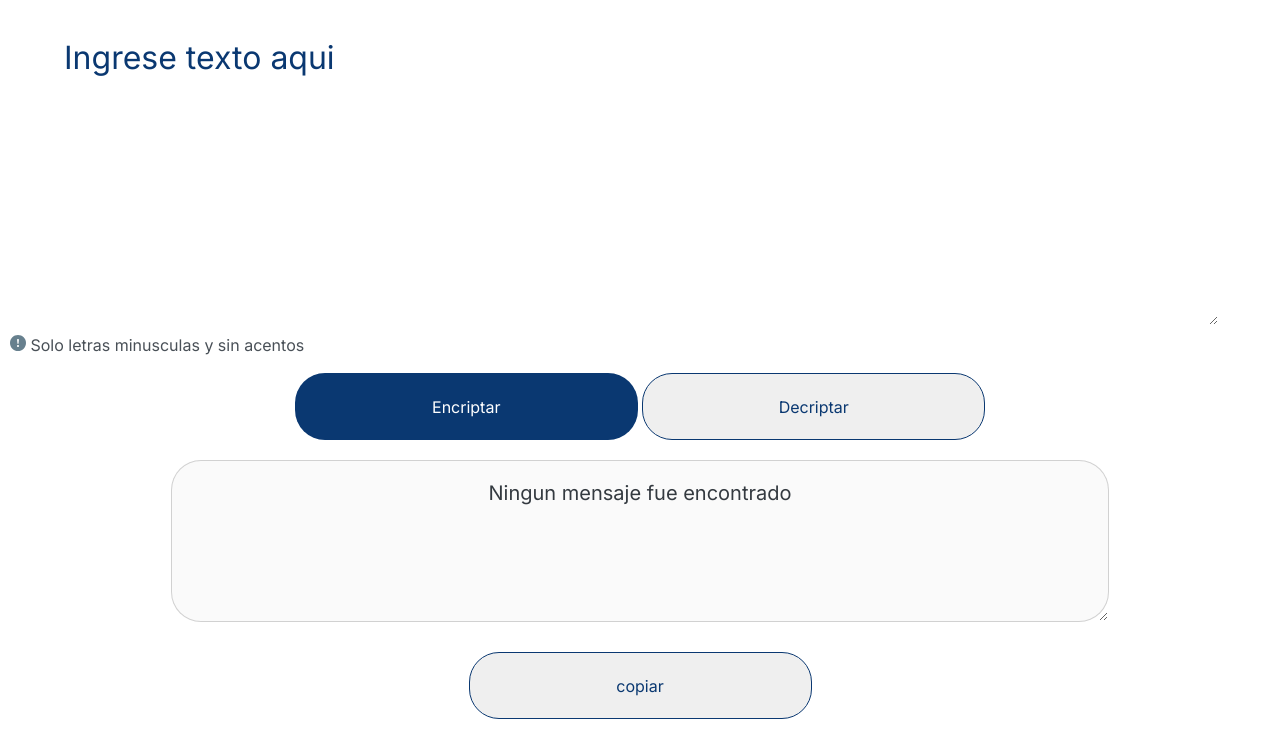
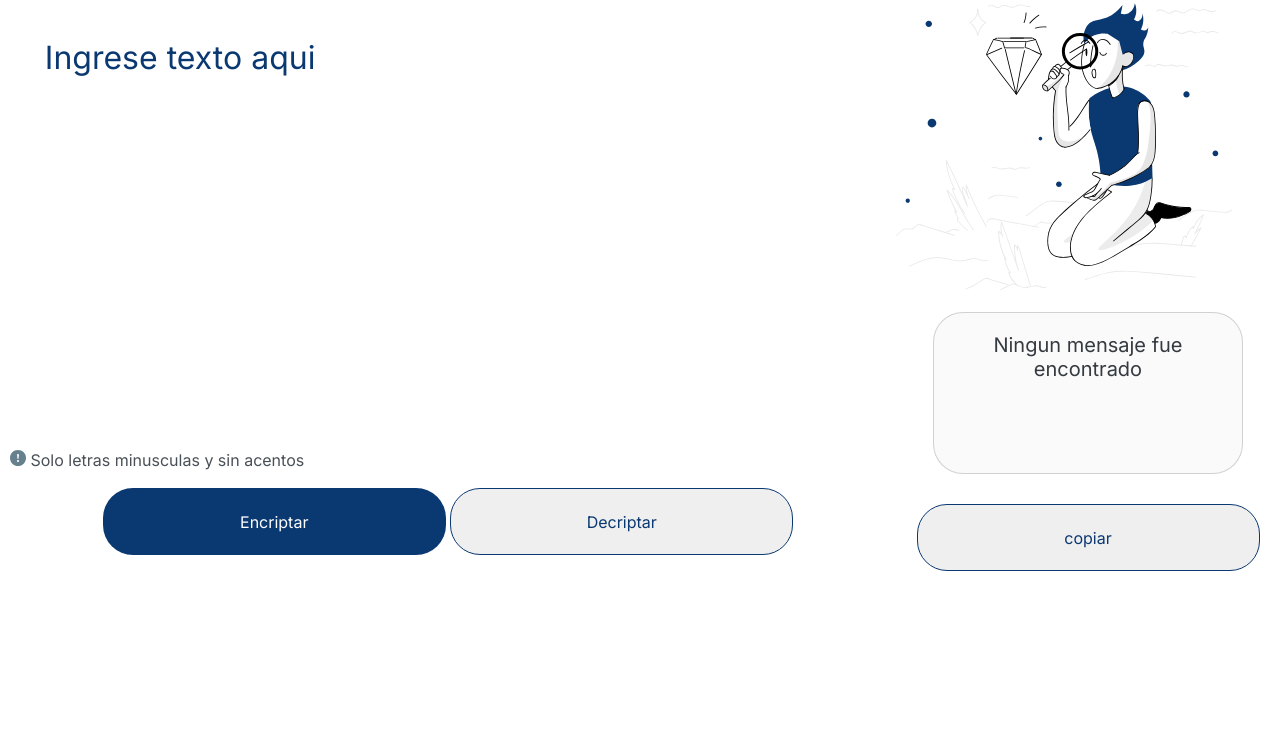
Before and after one commit to Dreico3/Codificador, a plain HTML site: page index.html in a window 1280 px wide. Shown: the part 88-824 px from the top of the page. Drawn offline with Linux system fonts and the light colour scheme.

Commit message:
teminado pulir css en escritorio

```diff
--- a/index.html
+++ b/index.html
@@ -45,8 +45,8 @@
                 </div>
             </form>
         </main>
-        <aside></aside>
         <footer>
+            <img src="img/muneco.svg" class="muneco">
             <textarea
                 id="mos"
                 class="text-enciptado"
--- a/styles/styles.css
+++ b/styles/styles.css
@@ -2,6 +2,9 @@
 body {
     font-family: "Inter", sans-serif;
     box-sizing: border-box;
+}
+textarea {
+    resize: none;
 }
 
 .logo {
@@ -62,20 +65,23 @@ body {
 .btnDesencriptar:active {
     border: 1px solid #0a3871;
     color: #0a3871;
-    background-color:#a0a2a5;
+    background-color: #a0a2a5;
 }
 footer {
     width: 100%;
 }
-.text-enciptado{
+.muneco{
+    display: none;
+}
+.text-enciptado {
     display: block;
     font-family: "Inter", sans-serif;
-    margin:20px auto;
-    min-height:120px;
+    margin: 20px auto;
+    min-height: 120px;
     height: auto;
-    width:70%;
+    width: 70%;
     padding: 20px;
-    text-align:center;
+    text-align: center;
     border-radius: 30px;
     -webkit-border-radius: 30px;
     -moz-border-radius: 30px;
@@ -83,14 +89,38 @@ footer {
     -o-border-radius: 30px;
 }
 
-.text-enciptado::placeholder{
+.text-enciptado::placeholder {
     font-size: 20px;
-    color: #343A40;
+    color: #343a40;
 }
 
-.text-enciptado p{
+.text-enciptado p {
     margin: 0 auto;
-    font-size:16px;
-    color:#495057;
+    font-size: 16px;
+    color: #495057;
     width: 60%;
 }
+@media screen and (min-width: 800px) {
+    .muneco{
+        display:initial;
+    }
+    body {
+        width: 100vw;
+        height: 100vh;
+    }
+    main {
+        position: relative;
+        display: inline-block;
+        height: 90%;
+        width: 70%;
+    }
+    .area-texto{
+        height:400px;
+    }
+    footer {
+        position: absolute;
+        height: 90%;
+        width: 30%;
+        display: inline-block;
+    }
+}
```
Also changed, not shown: img/muneco.svg (added).
